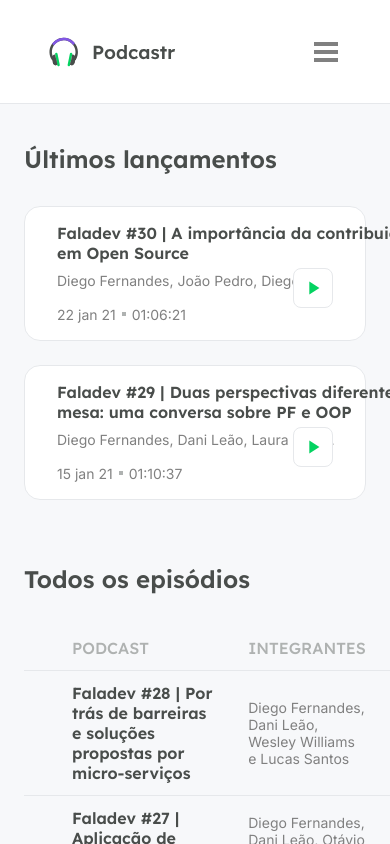
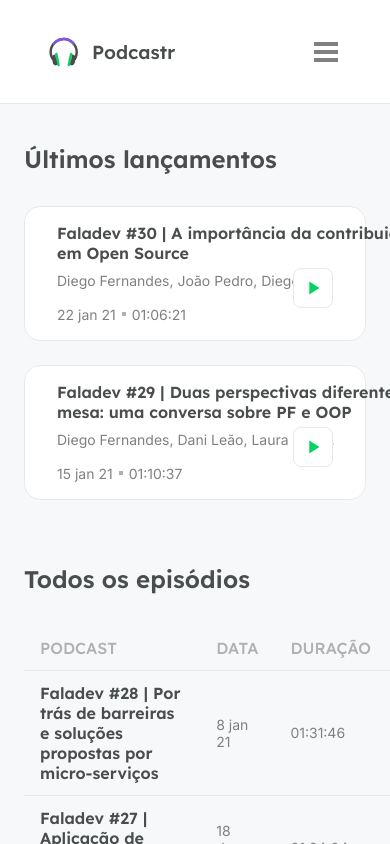
Before and after one commit to FabianoPereiraOne/podcastr, a Next.js app: page / in a window 390 px wide. Built offline with nearby package versions, Linux system fonts and the light colour scheme; data requests are answered from the project's data file; grey boxes are pictures that could not be loaded.

Commit message:
main finish

```diff
--- a/src/pages/home.module.scss
+++ b/src/pages/home.module.scss
@@ -212,6 +212,36 @@
   }
 }
 
+@media screen and (max-width: 568px){
+  .allEpisodes{
+    table{
+      thead{
+        tr{
+          th:first-child{
+            display: none;
+          }
+
+          th.members{
+            display: none;
+          }
+        }
+      }
+
+      tbody{
+        tr{
+          td:first-child{
+            display: none;
+          }
+
+          td.members{
+            display: none;
+          }
+        }
+      }
+    }
+  }
+}
+
 @media screen and (max-width: 368px){
   .lastEpisodes{
     ul{
@@ -243,4 +273,24 @@
     width: 0;
     height: 0;
   }
+
+  .allEpisodes{
+    table{
+      thead{
+        tr{
+          th:nth-child(1), th:nth-child(3), th:nth-child(4), th:nth-child(5) {
+            display: none;
+          }
+        }
+      }
+
+      tbody{
+        tr{
+          td:nth-child(1), td:nth-child(3), td:nth-child(4), td:nth-child(5) {
+            display: none;
+          }
+        }
+      }
+    }
+  }
 }
--- a/src/pages/index.tsx
+++ b/src/pages/index.tsx
@@ -74,7 +74,7 @@ export default function Home({ lastEpisodes, allEpisodes}: HomeProps) {
                 <tr>
                   <th></th>
                   <th>Podcast</th>
-                  <th>Integrantes</th>
+                  <th className={ styles.members }>Integrantes</th>
                   <th>Data</th>
                   <th>Duração</th>
                   <th></th>
@@ -96,7 +96,7 @@ export default function Home({ lastEpisodes, allEpisodes}: HomeProps) {
                               <a>{ episode.title }</a>
                           </Link>
                         </td>
-                        <td>{ episode.members}</td>
+                        <td className={ styles.members }>{ episode.members}</td>
                         <td style={{width: 100}}>{ episode.publishedAt }</td>
                         <td>{ episode.durationAsString }</td>
                         <td><button type="button" onClick={ ()=> playList(episodeList, (index+ lastEpisodes.length))}><img src="/play-green.svg" alt="Tocar episodio"/></button></td>
```
